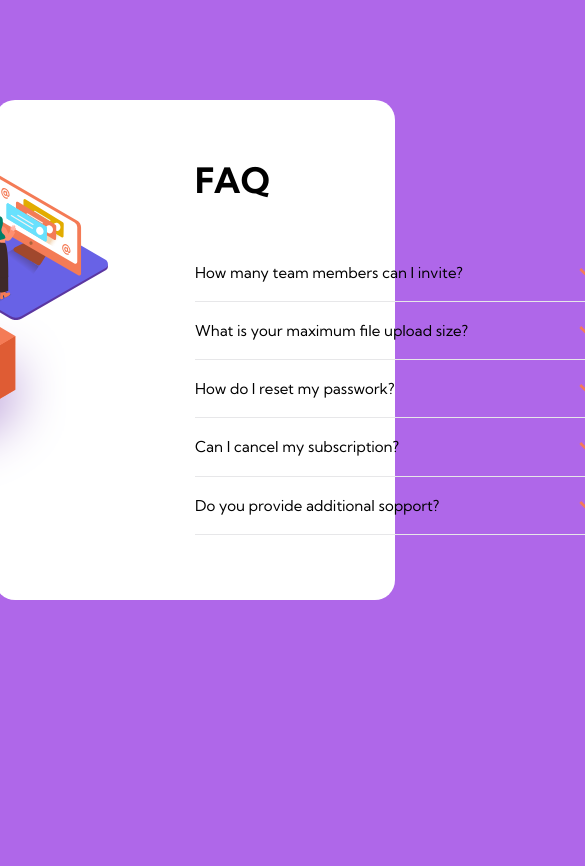
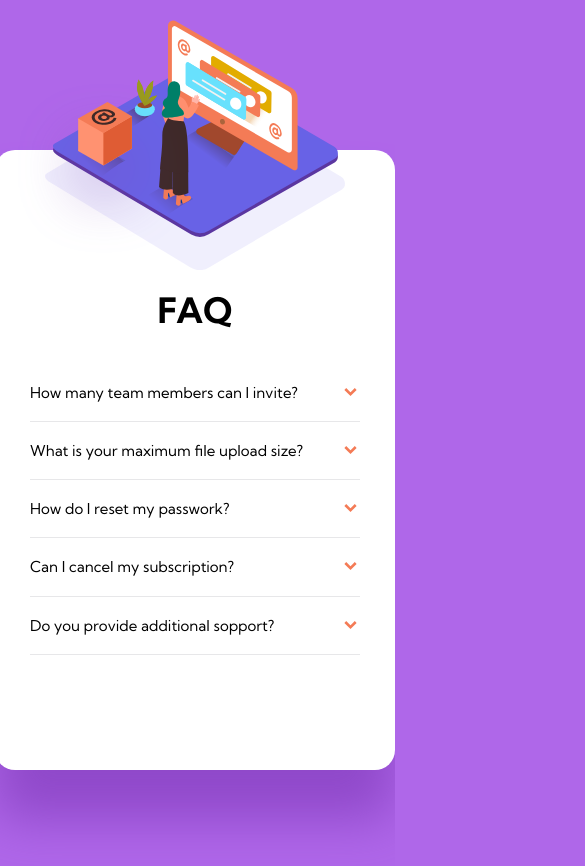
Before and after one commit to CarlosEcheverri2/Reto-4, a plain HTML site: page index.html in a window 390 px wide. Shown: the whole page, 585 px wide, since content can reach past the window. Before the commit the page ends 844 px from the top, so only its background shows below. Drawn offline with Linux system fonts and the light colour scheme.

Commit message:
reto finalizado

```diff
--- a/css/style.css
+++ b/css/style.css
@@ -36,25 +36,30 @@ body {
   background: url(../images/bg-pattern-desktop.svg) left/95% no-repeat;
   background-position: -550px -280px;
   background-color: white;
-  height: 500px;
   border-radius: 20px;
-  width: 1000px;
   display: flex;
+  flex-wrap: wrap;
   position: relative;
+  box-shadow: 0px 50px 50px 0px hsl(273, 55%, 54%);
 }
 
 .imagen {
-  width: 50%;
+  width: 500px;
+  height: 500px;
   background: url(../images/illustration-woman-online-desktop.svg) left/95%
     no-repeat;
   background-position: -77px 75px;
 }
 
 .texto {
-  width: 50%;
+  width: 500px;
+  height: 500px;
 }
 
 .caja {
+  background: url(../images/illustration-box-desktop.svg) center/100% no-repeat;
+  width: 200px;
+  height: 200px;
   position: absolute;
   top: 210px;
   left: -120px;
@@ -105,6 +110,54 @@ body {
 
 h1 {
   font-size: 35px;
-  margin-top: 40px;
-  padding: 20px 0px 20px 0px;
+  margin-top: 35px;
+  padding: 20px 0px 10px 0px;
 }
+
+@media (max-width: 1090px) {
+  .caja {
+    position: absolte;
+    width: 320px;
+    height: 320px;
+    background: url(../images/illustration-woman-online-mobile.svg) center/100%
+      no-repeat;
+    top: -172px;
+    left: 22.5px;
+  }
+
+  .contenedor {
+    margin: 150px 0px 150px 0px;
+    max-width: 400px;
+  }
+
+  .imagen {
+    width: 400px;
+    height: 120px;
+    background: url(../images/bg-pattern-mobile.svg) top/75% no-repeat no-repeat;
+    background-position: 50px -10px;
+  }
+
+  .texto {
+    width: 400px;
+    display: flex;
+    flex-direction: column;
+    align-items: center;
+  }
+
+  h1 {
+    margin-top: 0;
+    padding: 20px 0px 10px 0px;
+  }
+
+  .item {
+    width: 330px;
+  }
+
+  .item__pregunta {
+    width: 330px;
+  }
+
+  .item__respuesta {
+    width: 330px;
+  }
+}
--- a/index.html
+++ b/index.html
@@ -15,7 +15,7 @@
     <div class="imagen">
 
     </div>
-    <img class="caja" src="images/illustration-box-desktop.svg" alt="caja">
+    <div class="caja"></div>
     <div class="texto">
       <h1>FAQ</h1>
       <ul class="listado">
--- a/scripts/logic.js
+++ b/scripts/logic.js
@@ -1,5 +1,7 @@
+
 const $respuestas = document.querySelectorAll('.item__respuesta')
 const $botones = document.querySelectorAll('.item__click')
+const $preguntas = document.querySelectorAll('.item__pregunta')
 
 let ultimate;
 
@@ -15,6 +17,12 @@ const cleanBoton = () =>{ //limpia el estilo de visibilidad de todos los p
     });
 }
 
+const cleanQuestion = () => {//limpia las negritas de las preguntas
+    $preguntas.forEach(element => {
+        element.style.fontWeight = "";
+    });
+}
+
 const rotate =(element) =>{//rota el backgraund del boton
     if(element.style.getPropertyValue("transform") == "rotate(180deg)"){
         cleanBoton()
@@ -24,10 +32,14 @@ const rotate =(element) =>{//rota el backgraund del boton
         element.style.setProperty("transform","rotate(180deg)")
         }
 }
+const negrita =(element)=>{
+    element.style.fontWeight = "bolder";
+}
 
-const action = (element) =>{
+const action = (element) =>{//ejecucion principal
     let $padre = element.parentElement
-    //aqui va la negrita
+    cleanQuestion()
+    negrita($padre.children[0])
     rotate($padre.children[1])
     $padre = $padre.parentElement
     const $action = $padre.children[1]
```
